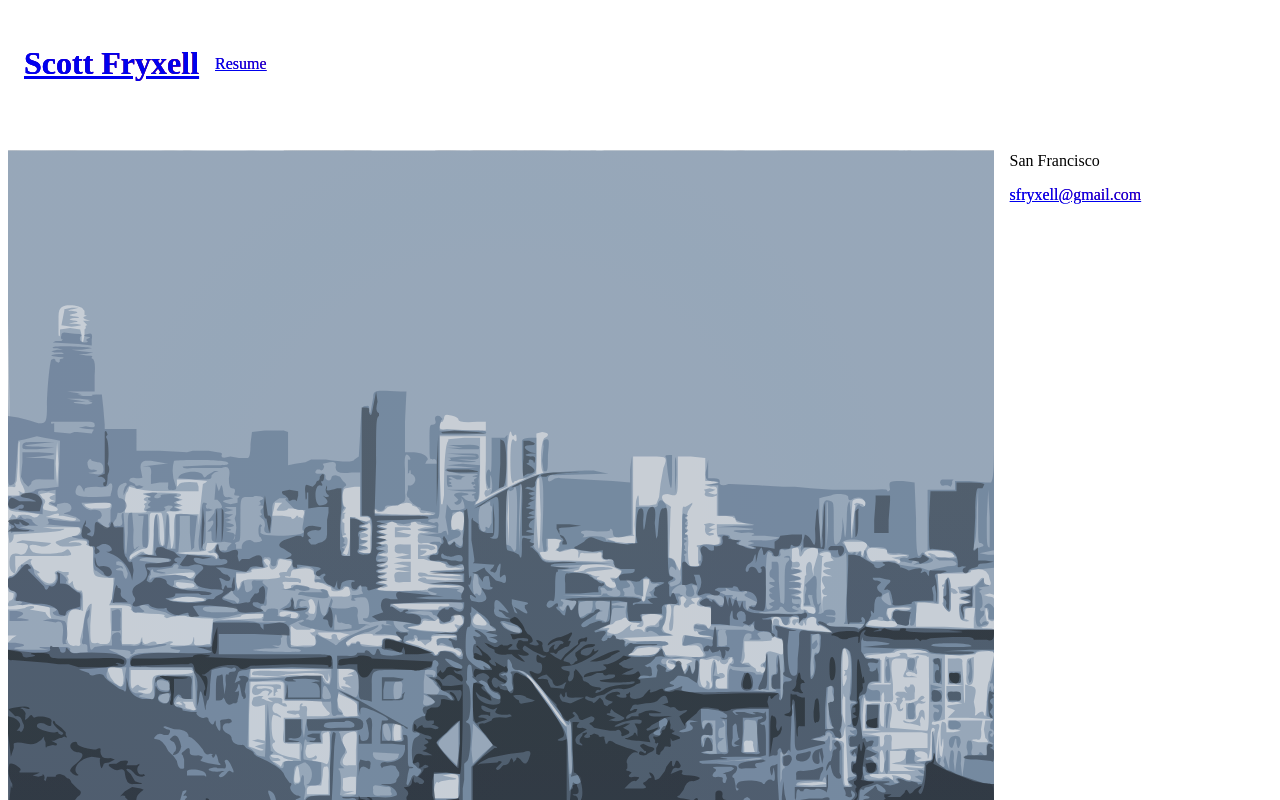
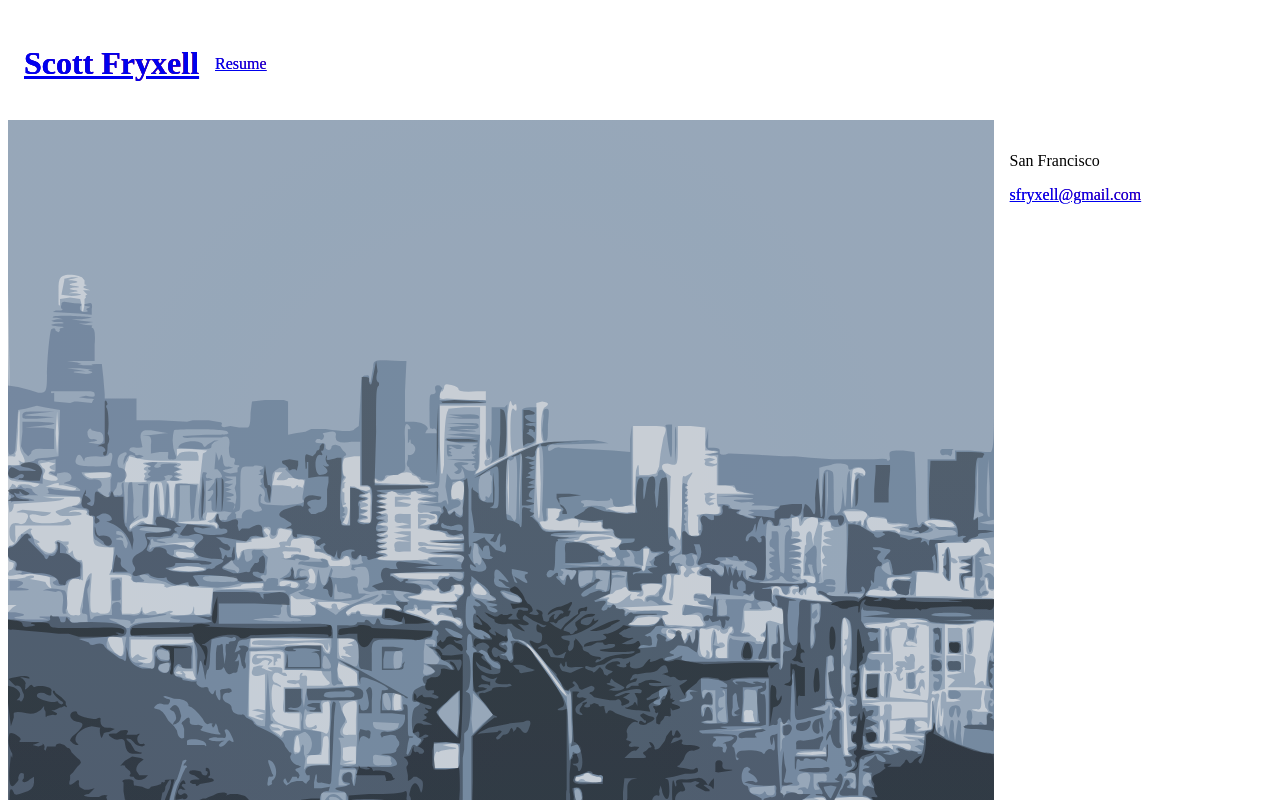
Before and after one commit to scott-fryxell/scott-fryxell.github.io, a Nuxt app: page /resume in a window 1280 px wide. Shown: the top 800 px of the page. Built offline with nearby package versions, Linux system fonts and the light colour scheme.

Commit message:
fix: image layout

```diff
--- a/pages/resume.vue
+++ b/pages/resume.vue
@@ -591,7 +591,6 @@
             margin:0
       & > img
         width:77vw
-        height:100vh
         @media print
           display: none
     & > section
```
